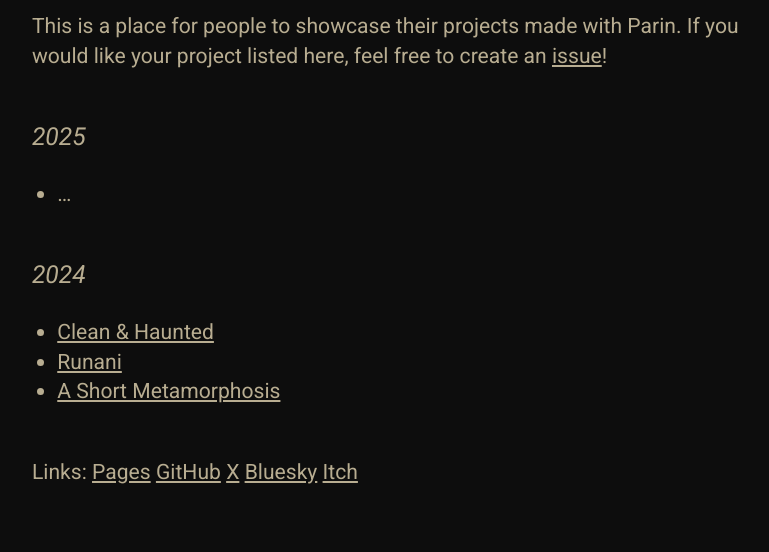
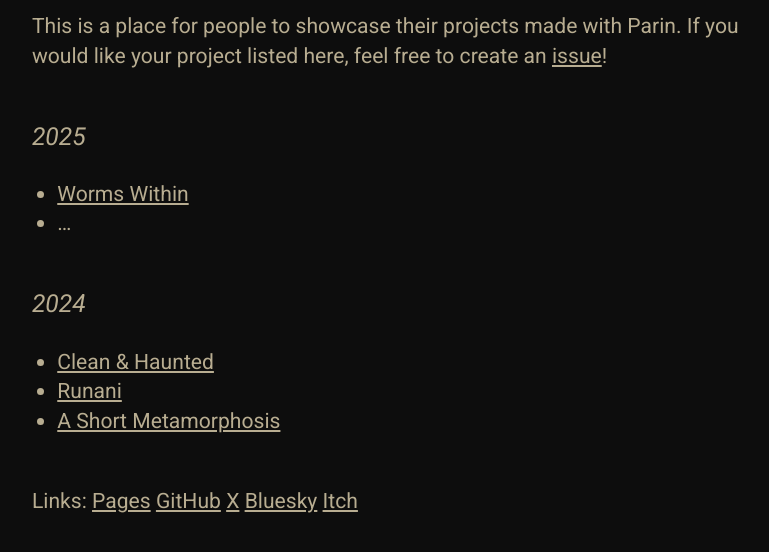
Before and after one commit to Kapendev/parin-website, a plain HTML site: page pages/projects.html in a window 1280 px wide. Shown: the part 300-852 px from the top of the page, without its empty margins (242-1011 px from the left). Drawn offline with Linux system fonts and the light colour scheme.

Commit message:
New gamegit add .git add .

```diff
--- a/pages/projects.html
+++ b/pages/projects.html
@@ -39,6 +39,8 @@ Parin. If you would like your project listed here, feel free to create
 an <a href="https://github.com/Kapendev/parin/issues">issue</a>!</p>
 <h3 id="section">2025</h3>
 <ul>
+<li><a href="https://kapendev.itch.io/worms-within">Worms
+Within</a></li>
 <li>…</li>
 </ul>
 <h3 id="section-1">2024</h3>
```
Also changed, not shown: 1 other file.
